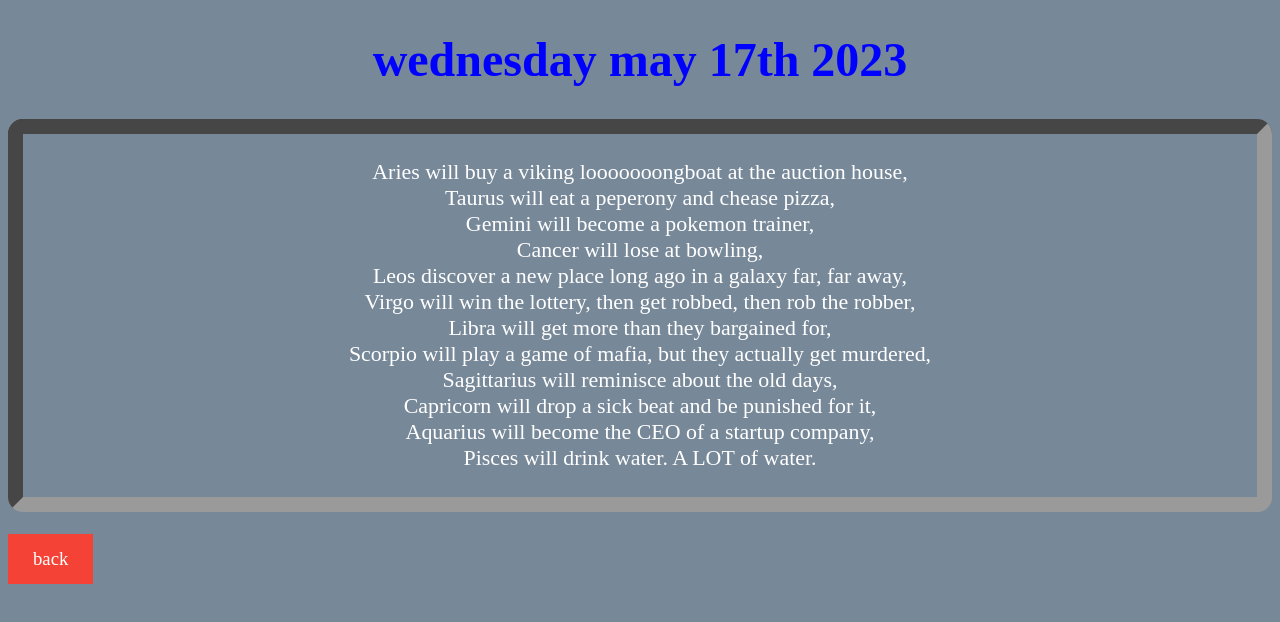
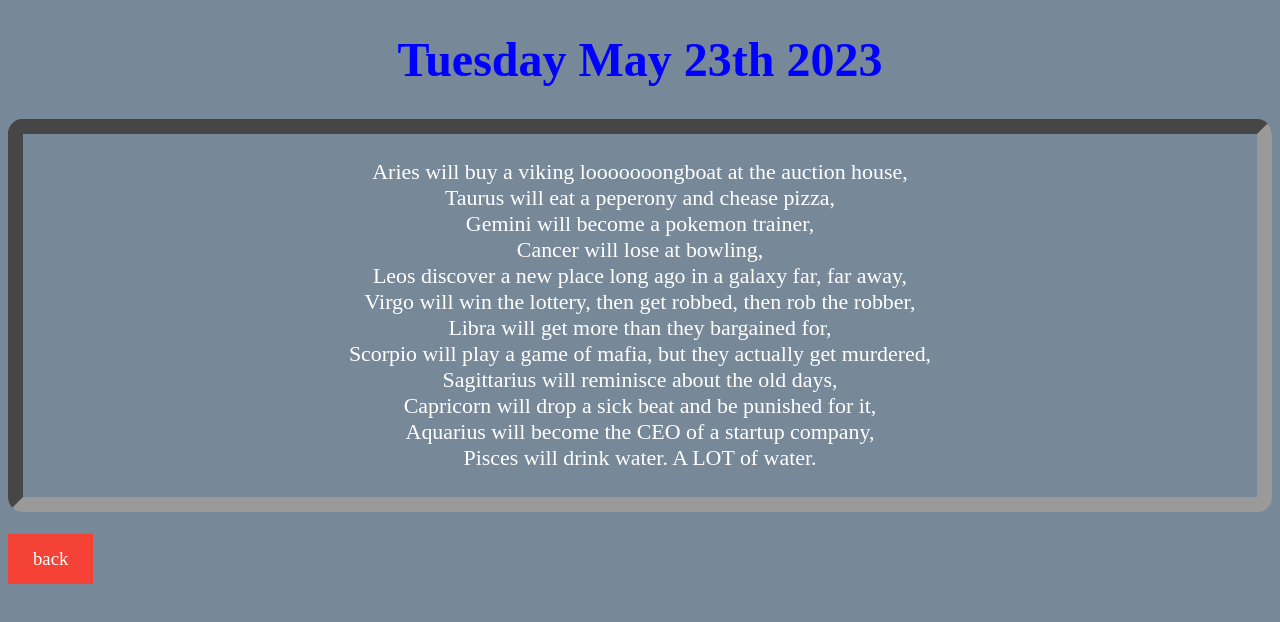
Before and after one commit to Heracc/horoscope, a plain HTML site: page 5-23-23.html in a window 1280 px wide. Drawn offline with Linux system fonts and the light colour scheme.

Commit message:
Update 5-23-23.html

```diff
--- a/5-23-23.html
+++ b/5-23-23.html
@@ -41,7 +41,7 @@ a:hover, a:active {
 <body>
 
 
-<h1> wednesday may 17th 2023</h1>
+<h1> Tuesday May 23th 2023</h1>
 <p>Aries will buy a viking looooooongboat at the auction house,
 <br>Taurus will eat a peperony and chease pizza,
 <br>Gemini will become a pokemon trainer,
```
